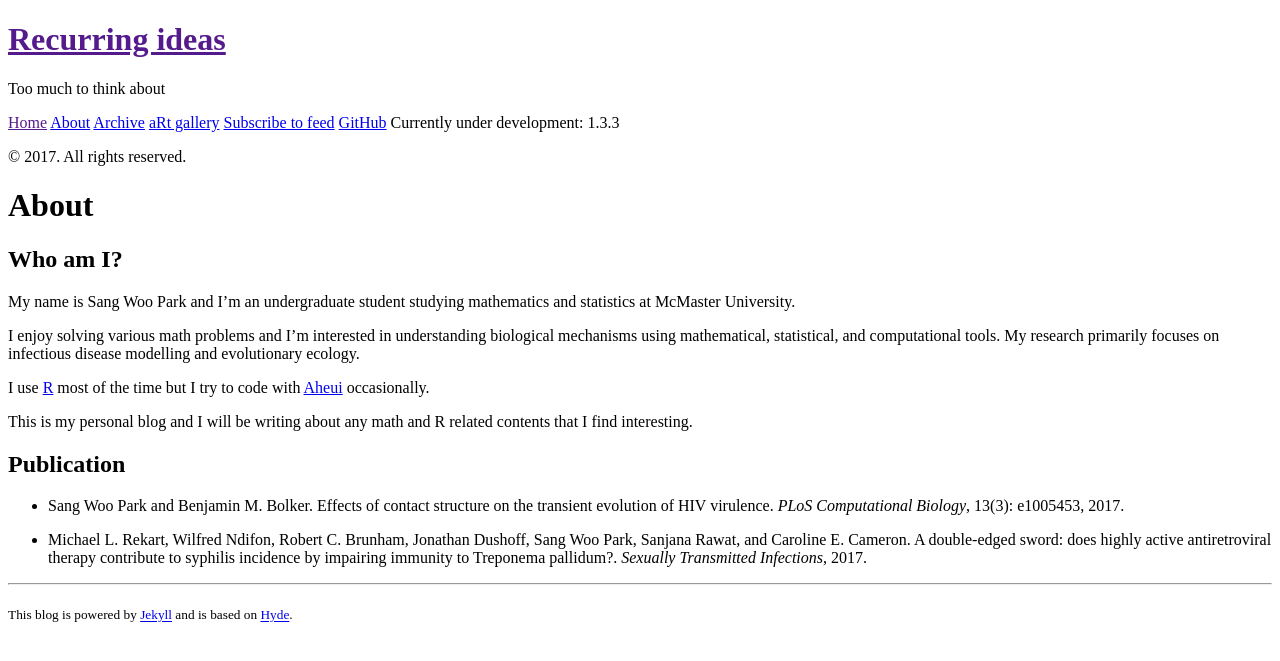
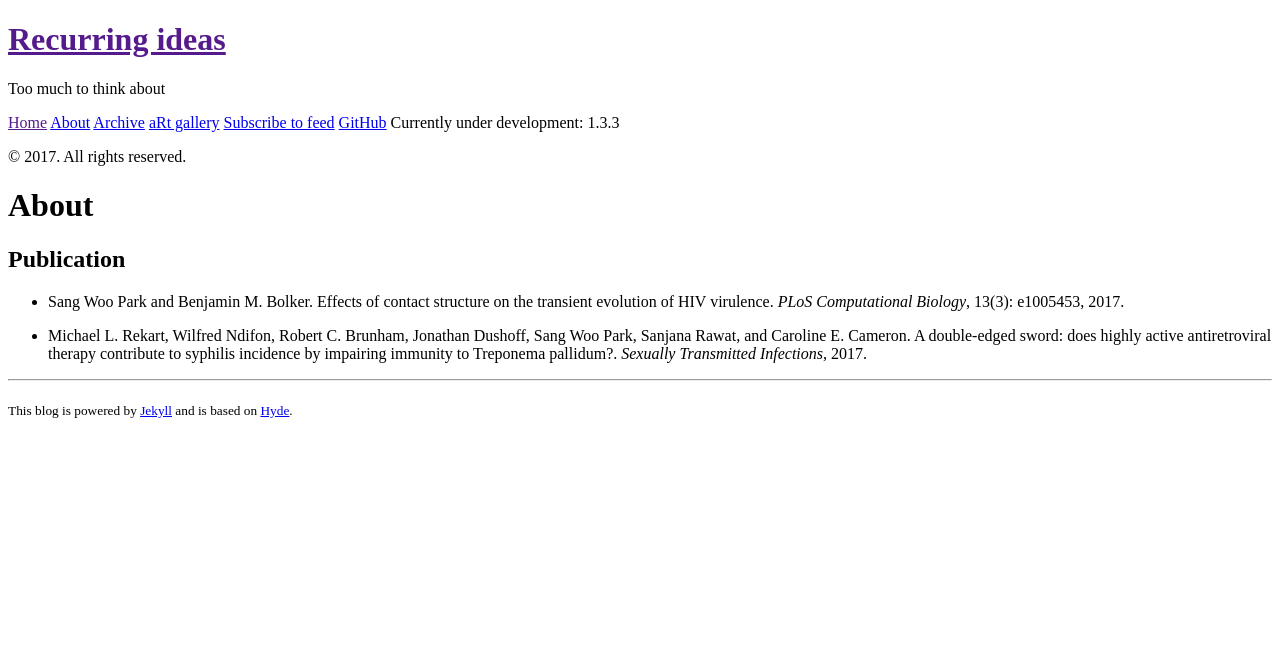
Before and after one commit to parksw3/parksw3.github.io, a Jekyll site: the page built from about.md, in a window 1280 px wide. Shown: the top 661 px of the page. Built offline with Jekyll 4.4.1, drawn with Linux system fonts in a browser that asks for light colours.

Commit message:
simplify

```diff
--- a/about.md
+++ b/about.md
@@ -2,17 +2,6 @@
 layout: page
 title: About
 ---
-
-Who am I?
-----
-
-My name is Sang Woo Park and I'm an undergraduate student studying mathematics and statistics at McMaster University.
-
-I enjoy solving various math problems and I'm interested in understanding biological mechanisms using mathematical, statistical, and computational tools. My research primarily focuses on infectious disease modelling and evolutionary ecology.
-
-I use [R](https://www.r-project.org/) most of the time but I try to code with [Aheui](https://esolangs.org/wiki/Aheui) occasionally.
-
-This is my personal blog and I will be writing about any math and R related contents that I find interesting.
 
 Publication
 ----
```
